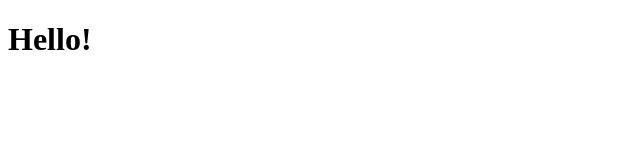
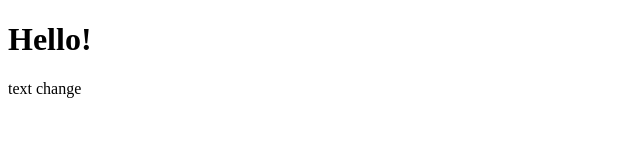
Before and after one commit to evancp87/evancp87.github.io, a plain HTML site: page index.html in a window 1280 px wide. Shown: the full height of the page, 0-640 px from the left. Drawn offline with Linux system fonts and the light colour scheme.

Commit message:
Update index.html

```diff
--- a/index.html
+++ b/index.html
@@ -8,5 +8,6 @@
   </head>
   <body>
     <h1>Hello!</h1>
+    <p>text change</p>
   </body>
 </html>
```
